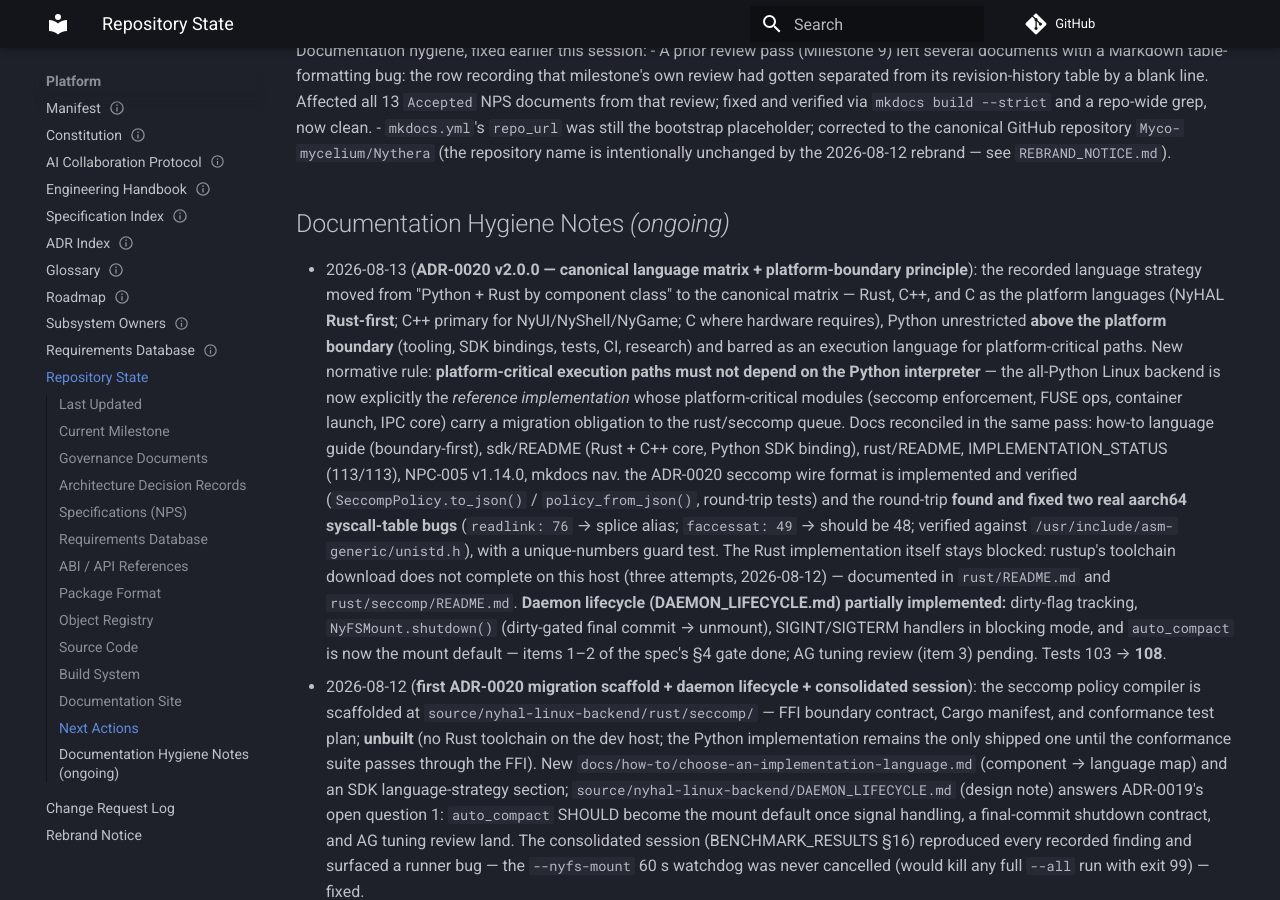
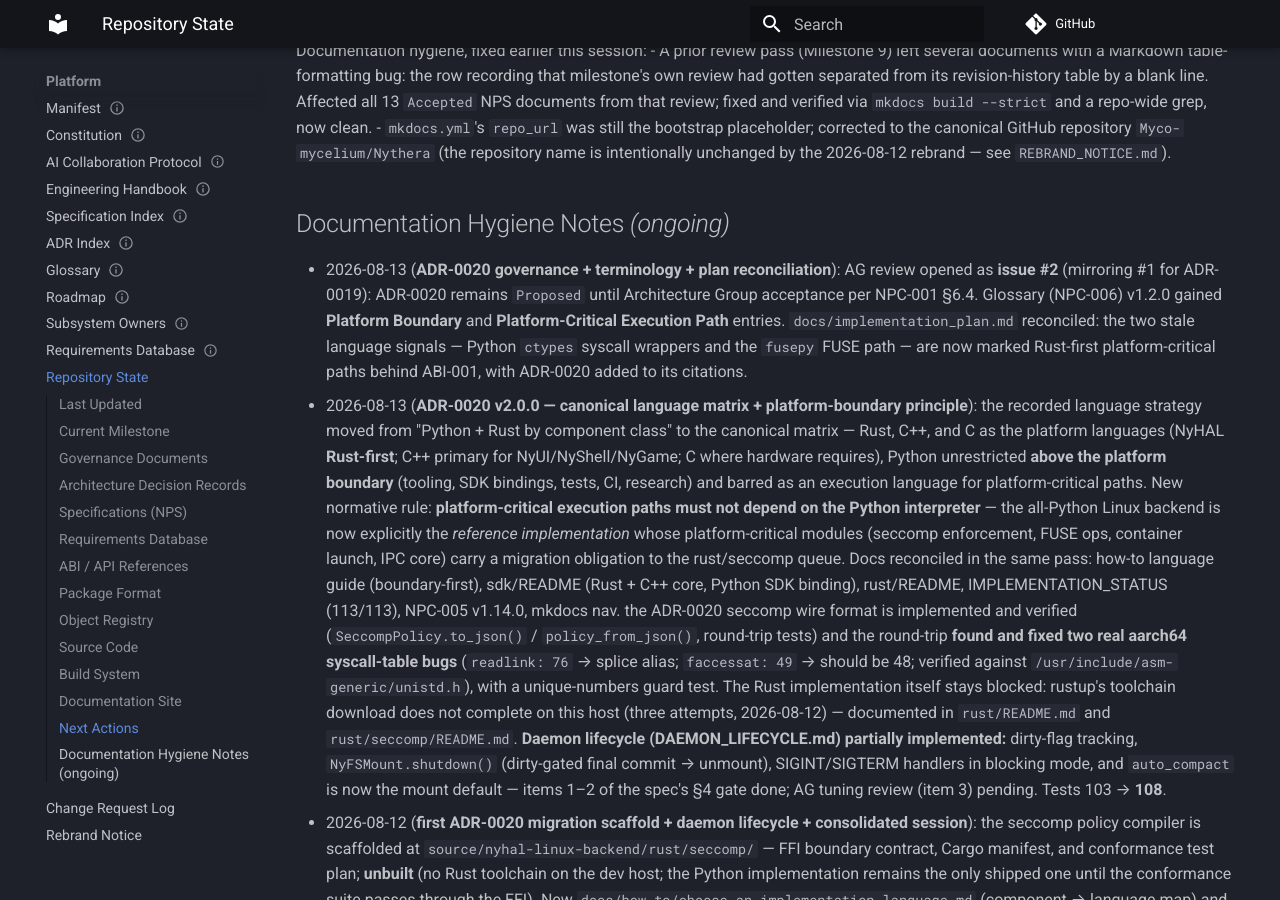
Before and after one commit to Myco-mycelium/Nythera, an MkDocs documentation site: the page built from docs/00-platform/REPOSITORY_STATE.md, in a window 1280 px wide and 900 px high, scrolled down 8400 px. Built offline with MkDocs 1.6.1 and Material for MkDocs 9.7.7, drawn with Linux system fonts in a browser that asks for light colours; comment, search, counter and statistics services are not loaded.

Commit message:
docs: ADR-0020 governance — AG review issue #2, glossary terms, plan reconciliation
Follow-up to ADR-0020 v2.0.0 (853ec7c): the language strategy is now
governed and its terminology canonical.

- AG review for ADR-0020 v2 opened as issue #2 (mirroring #1 for
  ADR-0019): the ADR stays Proposed until Architecture Group acceptance
  per NPC-001 §6.4; the issue records the v1→v2 change, the NyHAL
  reconciliation, what acceptance would mean for the Python Linux
  backend, and three open questions for the group.
- NPC-006 Glossary v1.2.0: added Platform Boundary and
  Platform-Critical Execution Path (matching ADR-0020's definitions;
  short/factual per the glossary's own rule).
- docs/implementation_plan.md reconciled with the matrix: the two stale
  language signals (Python ctypes syscall wrappers; fusepy FUSE path)
  are now marked Rust-first platform-critical paths behind ABI-001,
  gated on the migration rule's evidence; ADR-0020 cited as [^6].
- REPOSITORY_STATE: hygiene note for the round.

Verified: mkdocs build --strict 0 warnings, no dependency cycles
(59 docs), 113/113 tests.

```diff
--- a/docs/00-platform/REPOSITORY_STATE.md
+++ b/docs/00-platform/REPOSITORY_STATE.md
@@ -372,6 +372,15 @@
   see `REBRAND_NOTICE.md`).
 
 ## Documentation Hygiene Notes *(ongoing)*
+- 2026-08-13 (**ADR-0020 governance + terminology + plan reconciliation**):
+  AG review opened as **issue #2** (mirroring #1 for ADR-0019): ADR-0020
+  remains `Proposed` until Architecture Group acceptance per NPC-001 §6.4.
+  Glossary (NPC-006) v1.2.0 gained **Platform Boundary** and
+  **Platform-Critical Execution Path** entries. `docs/implementation_plan.md`
+  reconciled: the two stale language signals — Python `ctypes` syscall
+  wrappers and the `fusepy` FUSE path — are now marked Rust-first
+  platform-critical paths behind ABI-001, with ADR-0020 added to its
+  citations.
 - 2026-08-13 (**ADR-0020 v2.0.0 — canonical language matrix + platform-boundary principle**):
   the recorded language strategy moved from "Python + Rust by component
   class" to the canonical matrix — Rust, C++, and C as the platform
```
Also changed, not shown: docs/00-platform/006-GLOSSARY.md (+5 -2 lines), docs/implementation_plan.md (+4 -3 lines).
